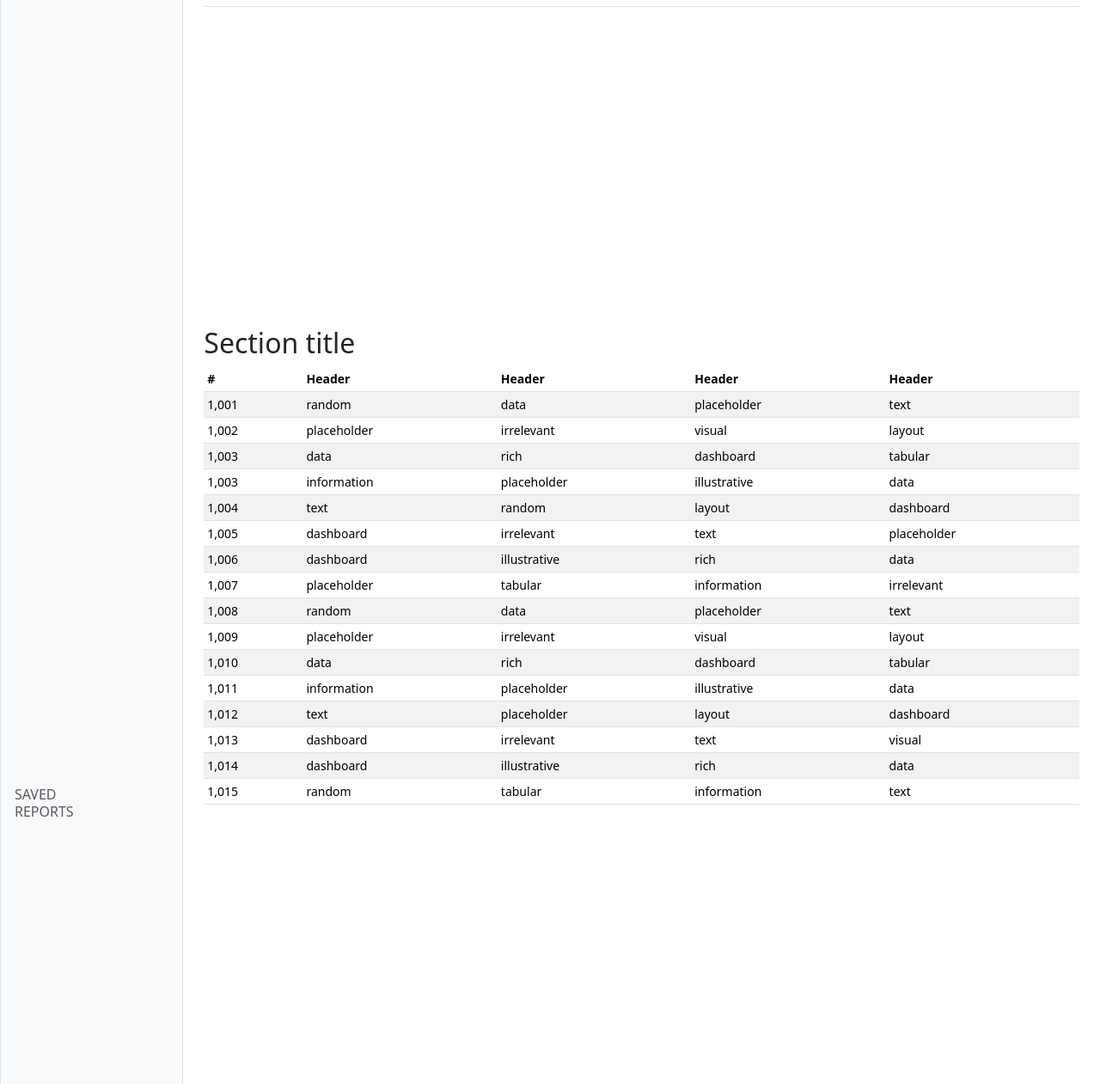
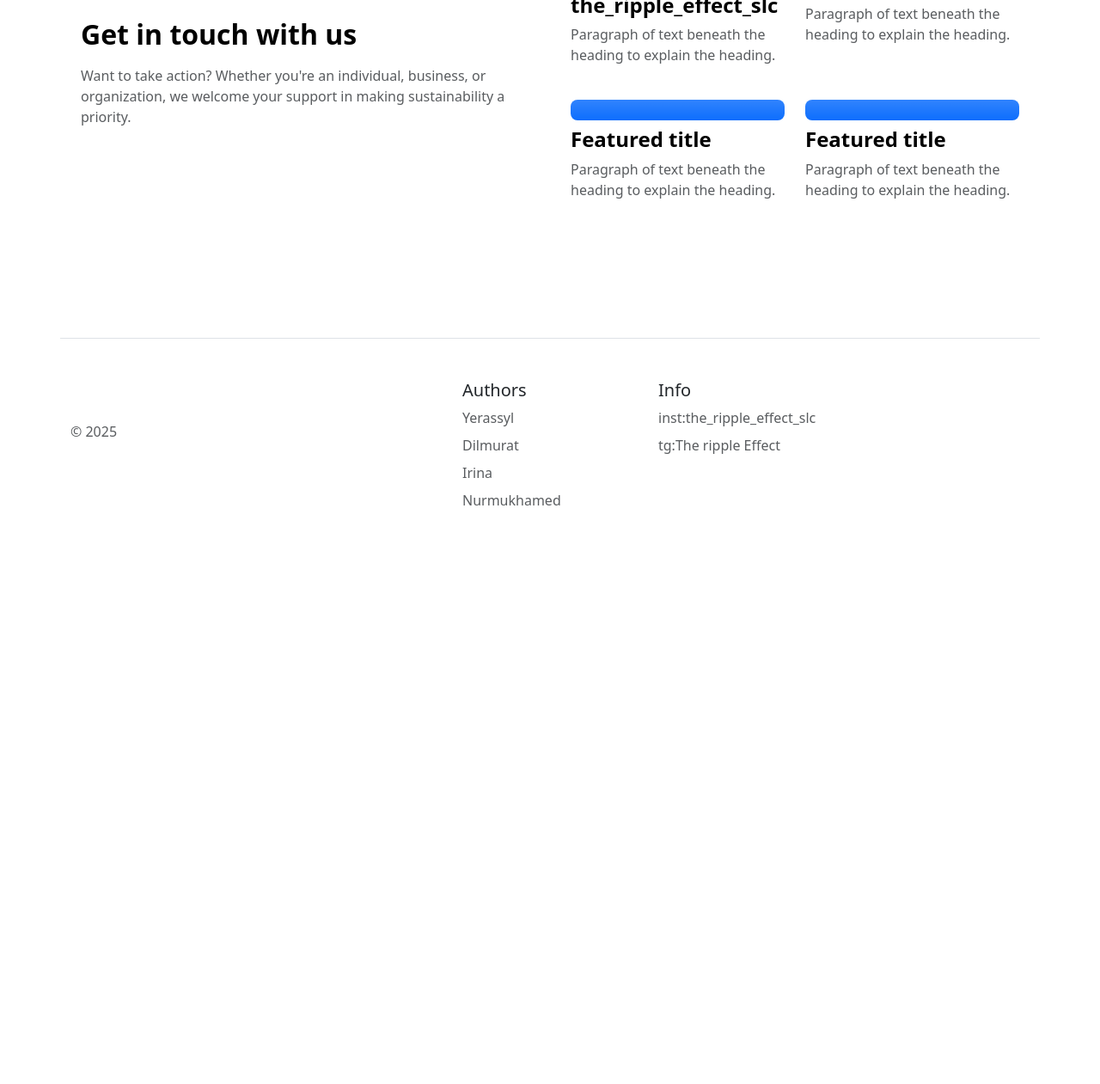
Before and after one commit to Yerassyl1008/slcProject2, a plain HTML site: page index.html in a window 1280 px wide. Shown: the part 1539-2800 px from the top of the page at 86% size. After the commit the page ends 2261 px from the top, so only its background shows below. Drawn offline with nearby package versions, Linux system fonts and the light colour scheme.

Commit message:
Update index.html

```diff
--- a/index.html
+++ b/index.html
@@ -93,8 +93,8 @@
       Every choice we make affects the future of our planet. Conserve water, reduce waste, and make sustainable choices to protect our world for generations to come.
     </p>
     <div class="d-grid gap-2 d-md-flex justify-content-md-center">
-      <button type="button" class="btn btn-primary btn-lg px-4 me-md-2">Join the Movement</button>
-      <button type="button" class="btn btn-outline-light btn-lg px-4">Learn More</button>
+      <a href="https://t.me/+yhe9ltigQGUxOWMy"><button type="button" class="btn btn-primary btn-lg px-4 me-md-2" >Join the Movement </button> </a>
+
     </div>
   </div>
 </div>
@@ -143,261 +143,70 @@
 </div>
 <!-- end of the third part -->
 
+<!-- pre end -->
+<div class="container px-4 py-5">
+  <h2 class="pb-2 border-bottom"></h2>
+
+  <div class="row row-cols-1 row-cols-md-2 align-items-md-center g-5 py-5">
+    <div class="col d-flex flex-column align-items-start gap-2">
+      <h2 class="fw-bold text-body-emphasis">Get in touch with us</h2>
+      <p class="text-body-secondary"  >Want to take action? Whether you're an individual, business, or organization, we welcome your support in making sustainability a priority.</p>
+      <!-- <a href="#" class="btn btn-primary btn-lg">Primary button</a> -->
+    </div>
+
+    <div class="col">
+      <div class="row row-cols-1 row-cols-sm-2 g-4">
+        <div class="col d-flex flex-column gap-2">
+          <div class="feature-icon-small d-inline-flex align-items-center justify-content-center text-bg-primary bg-gradient fs-4 rounded-3">
+            <svg xmlns="http://www.w3.org/2000/svg" width="2em" height="2em" fill="c" class="bi bi-instagram" viewBox="0 0 16 16">
+              <path d="M8 0C5.829 0 5.556.01 4.703.048 3.85.088 3.269.222 2.76.42a3.9 3.9 0 0 0-1.417.923A3.9 3.9 0 0 0 .42 2.76C.222 3.268.087 3.85.048 4.7.01 5.555 0 5.827 0 8.001c0 2.172.01 2.444.048 3.297.04.852.174 1.433.372 1.942.205.526.478.972.923 1.417.444.445.89.719 1.416.923.51.198 1.09.333 1.942.372C5.555 15.99 5.827 16 8 16s2.444-.01 3.298-.048c.851-.04 1.434-.174 1.943-.372a3.9 3.9 0 0 0 1.416-.923c.445-.445.718-.891.923-1.417.197-.509.332-1.09.372-1.942C15.99 10.445 16 10.173 16 8s-.01-2.445-.048-3.299c-.04-.851-.175-1.433-.372-1.941a3.9 3.9 0 0 0-.923-1.417A3.9 3.9 0 0 0 13.24.42c-.51-.198-1.092-.333-1.943-.372C10.443.01 10.172 0 7.998 0zm-.717 1.442h.718c2.136 0 2.389.007 3.232.046.78.035 1.204.166 1.486.275.373.145.64.319.92.599s.453.546.598.92c.11.281.24.705.275 1.485.039.843.047 1.096.047 3.231s-.008 2.389-.047 3.232c-.035.78-.166 1.203-.275 1.485a2.5 2.5 0 0 1-.599.919c-.28.28-.546.453-.92.598-.28.11-.704.24-1.485.276-.843.038-1.096.047-3.232.047s-2.39-.009-3.233-.047c-.78-.036-1.203-.166-1.485-.276a2.5 2.5 0 0 1-.92-.598 2.5 2.5 0 0 1-.6-.92c-.109-.281-.24-.705-.275-1.485-.038-.843-.046-1.096-.046-3.233s.008-2.388.046-3.231c.036-.78.166-1.204.276-1.486.145-.373.319-.64.599-.92s.546-.453.92-.598c.282-.11.705-.24 1.485-.276.738-.034 1.024-.044 2.515-.045zm4.988 1.328a.96.96 0 1 0 0 1.92.96.96 0 0 0 0-1.92m-4.27 1.122a4.109 4.109 0 1 0 0 8.217 4.109 4.109 0 0 0 0-8.217m0 1.441a2.667 2.667 0 1 1 0 5.334 2.667 2.667 0 0 1 0-5.334"/>
+            </svg>
+              <use xlink:href="#collection"></use>
+            </svg>
+          </div>
+          <h4 class="fw-semibold mb-0 text-body-emphasis" href="https://www.instagram.com/the_ripple_effect_slc?utm_source=ig_web_button_share_sheet&igsh=ZDNlZDc0MzIxNw==">the_ripple_effect_slc</h4>
+          <p class="text-body-secondary">Paragraph of text beneath the heading to explain the heading.</p>
+        </div>
+
+        <div class="col d-flex flex-column gap-2">
+          <div class="feature-icon-small d-inline-flex align-items-center justify-content-center text-bg-primary bg-gradient fs-4 rounded-3">
+            <svg class="bi" width="1em" height="1em">
+              <use xlink:href="#gear-fill"></use>
+            </svg>
+          </div>
+          <h4 class="fw-semibold mb-0 text-body-emphasis">Featured title</h4>
+          <p class="text-body-secondary">Paragraph of text beneath the heading to explain the heading.</p>
+        </div>
+
+        <div class="col d-flex flex-column gap-2">
+          <div class="feature-icon-small d-inline-flex align-items-center justify-content-center text-bg-primary bg-gradient fs-4 rounded-3">
+            <svg class="bi" width="1em" height="1em">
+              <use xlink:href="#speedometer"></use>
+            </svg>
+          </div>
+          <h4 class="fw-semibold mb-0 text-body-emphasis">Featured title</h4>
+          <p class="text-body-secondary">Paragraph of text beneath the heading to explain the heading.</p>
+        </div>
+
+        <div class="col d-flex flex-column gap-2">
+          <div class="feature-icon-small d-inline-flex align-items-center justify-content-center text-bg-primary bg-gradient fs-4 rounded-3">
+            <svg class="bi" width="1em" height="1em">
+              <use xlink:href="#table"></use>
+            </svg>
+          </div>
+          <h4 class="fw-semibold mb-0 text-body-emphasis">Featured title</h4>
+          <p class="text-body-secondary">Paragraph of text beneath the heading to explain the heading.</p>
+        </div>
+      </div>
+    </div>
+  </div>
+</div>
+<!-- pre end -->
 
 
 
 
 
-<!--  -->
-<div class="container-fluid">
-  <div class="row">
-    <div class="sidebar border border-right col-md-3 col-lg-2 p-0 bg-body-tertiary">
-      <div class="offcanvas-md offcanvas-end bg-body-tertiary" tabindex="-1" id="sidebarMenu" aria-labelledby="sidebarMenuLabel">
-        <div class="offcanvas-header">
-          <h5 class="offcanvas-title" id="sidebarMenuLabel">Company name</h5>
-          <button type="button" class="btn-close" data-bs-dismiss="offcanvas" data-bs-target="#sidebarMenu" aria-label="Close"></button>
-        </div>
-        <div class="offcanvas-body d-md-flex flex-column p-0 pt-lg-3 overflow-y-auto">
-          <ul class="nav flex-column">
-            <li class="nav-item">
-              <a class="nav-link d-flex align-items-center gap-2 active" aria-current="page" href="#">
-                <svg class="bi"><use xlink:href="#house-fill"></use></svg>
-                Dashboard
-              </a>
-            </li>
-            <li class="nav-item">
-              <a class="nav-link d-flex align-items-center gap-2" href="#">
-                <svg class="bi"><use xlink:href="#file-earmark"></use></svg>
-                Orders
-              </a>
-            </li>
-            <li class="nav-item">
-              <a class="nav-link d-flex align-items-center gap-2" href="#">
-                <svg class="bi"><use xlink:href="#cart"></use></svg>
-                Products
-              </a>
-            </li>
-            <li class="nav-item">
-              <a class="nav-link d-flex align-items-center gap-2" href="#">
-                <svg class="bi"><use xlink:href="#people"></use></svg>
-                Customers
-              </a>
-            </li>
-            <li class="nav-item">
-              <a class="nav-link d-flex align-items-center gap-2" href="#">
-                <svg class="bi"><use xlink:href="#graph-up"></use></svg>
-                Reports
-              </a>
-            </li>
-            <li class="nav-item">
-              <a class="nav-link d-flex align-items-center gap-2" href="#">
-                <svg class="bi"><use xlink:href="#puzzle"></use></svg>
-                Integrations
-              </a>
-            </li>
-          </ul>
-
-          <h6 class="sidebar-heading d-flex justify-content-between align-items-center px-3 mt-4 mb-1 text-body-secondary text-uppercase">
-            <span>Saved reports</span>
-            <a class="link-secondary" href="#" aria-label="Add a new report">
-              <svg class="bi"><use xlink:href="#plus-circle"></use></svg>
-            </a>
-          </h6>
-          <ul class="nav flex-column mb-auto">
-            <li class="nav-item">
-              <a class="nav-link d-flex align-items-center gap-2" href="#">
-                <svg class="bi"><use xlink:href="#file-earmark-text"></use></svg>
-                Current month
-              </a>
-            </li>
-            <li class="nav-item">
-              <a class="nav-link d-flex align-items-center gap-2" href="#">
-                <svg class="bi"><use xlink:href="#file-earmark-text"></use></svg>
-                Last quarter
-              </a>
-            </li>
-            <li class="nav-item">
-              <a class="nav-link d-flex align-items-center gap-2" href="#">
-                <svg class="bi"><use xlink:href="#file-earmark-text"></use></svg>
-                Social engagement
-              </a>
-            </li>
-            <li class="nav-item">
-              <a class="nav-link d-flex align-items-center gap-2" href="#">
-                <svg class="bi"><use xlink:href="#file-earmark-text"></use></svg>
-                Year-end sale
-              </a>
-            </li>
-          </ul>
-
-          <hr class="my-3">
-
-          <ul class="nav flex-column mb-auto">
-            <li class="nav-item">
-              <a class="nav-link d-flex align-items-center gap-2" href="#">
-                <svg class="bi"><use xlink:href="#gear-wide-connected"></use></svg>
-                Settings
-              </a>
-            </li>
-            <li class="nav-item">
-              <a class="nav-link d-flex align-items-center gap-2" href="#">
-                <svg class="bi"><use xlink:href="#door-closed"></use></svg>
-                Sign out
-              </a>
-            </li>
-          </ul>
-        </div>
-      </div>
-    </div>
-
-    <main class="col-md-9 ms-sm-auto col-lg-10 px-md-4">
-      <div class="d-flex justify-content-between flex-wrap flex-md-nowrap align-items-center pt-3 pb-2 mb-3 border-bottom">
-        <h1 class="h2">Dashboard</h1>
-        <div class="btn-toolbar mb-2 mb-md-0">
-          <div class="btn-group me-2">
-            <button type="button" class="btn btn-sm btn-outline-secondary">Share</button>
-            <button type="button" class="btn btn-sm btn-outline-secondary">Export</button>
-          </div>
-          <button type="button" class="btn btn-sm btn-outline-secondary dropdown-toggle d-flex align-items-center gap-1">
-            <svg class="bi"><use xlink:href="#calendar3"></use></svg>
-            This week
-          </button>
-        </div>
-      </div>
-
-      <canvas class="my-4 w-100" id="myChart" width="864" height="364" style="display: block; box-sizing: border-box; height: 324px; width: 768px;"></canvas>
-
-      <h2>Section title</h2>
-      <div class="table-responsive small">
-        <table class="table table-striped table-sm">
-          <thead>
-            <tr>
-              <th scope="col">#</th>
-              <th scope="col">Header</th>
-              <th scope="col">Header</th>
-              <th scope="col">Header</th>
-              <th scope="col">Header</th>
-            </tr>
-          </thead>
-          <tbody>
-            <tr>
-              <td>1,001</td>
-              <td>random</td>
-              <td>data</td>
-              <td>placeholder</td>
-              <td>text</td>
-            </tr>
-            <tr>
-              <td>1,002</td>
-              <td>placeholder</td>
-              <td>irrelevant</td>
-              <td>visual</td>
-              <td>layout</td>
-            </tr>
-            <tr>
-              <td>1,003</td>
-              <td>data</td>
-              <td>rich</td>
-              <td>dashboard</td>
-              <td>tabular</td>
-            </tr>
-            <tr>
-              <td>1,003</td>
-              <td>information</td>
-              <td>placeholder</td>
-              <td>illustrative</td>
-              <td>data</td>
-            </tr>
-            <tr>
-              <td>1,004</td>
-              <td>text</td>
-              <td>random</td>
-              <td>layout</td>
-              <td>dashboard</td>
-            </tr>
-            <tr>
-              <td>1,005</td>
-              <td>dashboard</td>
-              <td>irrelevant</td>
-              <td>text</td>
-              <td>placeholder</td>
-            </tr>
-            <tr>
-              <td>1,006</td>
-              <td>dashboard</td>
-              <td>illustrative</td>
-              <td>rich</td>
-              <td>data</td>
-            </tr>
-            <tr>
-              <td>1,007</td>
-              <td>placeholder</td>
-              <td>tabular</td>
-              <td>information</td>
-              <td>irrelevant</td>
-            </tr>
-            <tr>
-              <td>1,008</td>
-              <td>random</td>
-              <td>data</td>
-              <td>placeholder</td>
-              <td>text</td>
-            </tr>
-            <tr>
-              <td>1,009</td>
-              <td>placeholder</td>
-              <td>irrelevant</td>
-              <td>visual</td>
-              <td>layout</td>
-            </tr>
-            <tr>
-              <td>1,010</td>
-              <td>data</td>
-              <td>rich</td>
-              <td>dashboard</td>
-              <td>tabular</td>
-            </tr>
-            <tr>
-              <td>1,011</td>
-              <td>information</td>
-              <td>placeholder</td>
-              <td>illustrative</td>
-              <td>data</td>
-            </tr>
-            <tr>
-              <td>1,012</td>
-              <td>text</td>
-              <td>placeholder</td>
-              <td>layout</td>
-              <td>dashboard</td>
-            </tr>
-            <tr>
-              <td>1,013</td>
-              <td>dashboard</td>
-              <td>irrelevant</td>
-              <td>text</td>
-              <td>visual</td>
-            </tr>
-            <tr>
-              <td>1,014</td>
-              <td>dashboard</td>
-              <td>illustrative</td>
-              <td>rich</td>
-              <td>data</td>
-            </tr>
-            <tr>
-              <td>1,015</td>
-              <td>random</td>
-              <td>tabular</td>
-              <td>information</td>
-              <td>text</td>
-            </tr>
-          </tbody>
-        </table>
-      </div>
-    </main>
-  </div>
-</div>
 
 
 
@@ -408,7 +217,7 @@
       <a href="/" class="d-flex align-items-center mb-3 link-body-emphasis text-decoration-none">
         <svg class="bi me-2" width="40" height="32"><use xlink:href="#bootstrap"></use></svg>
       </a>
-      <p class="text-body-secondary">© 2024</p>
+      <p class="text-body-secondary">© 2025</p>
     </div>
 
     <div class="col mb-3">
@@ -416,35 +225,35 @@
     </div>
 
     <div class="col mb-3">
-      <h5>Section</h5>
+      <h5>Authors</h5>
       <ul class="nav flex-column">
-        <li class="nav-item mb-2"><a href="#" class="nav-link p-0 text-body-secondary">Home</a></li>
-        <li class="nav-item mb-2"><a href="#" class="nav-link p-0 text-body-secondary">Features</a></li>
-        <li class="nav-item mb-2"><a href="#" class="nav-link p-0 text-body-secondary">Pricing</a></li>
-        <li class="nav-item mb-2"><a href="#" class="nav-link p-0 text-body-secondary">FAQs</a></li>
-        <li class="nav-item mb-2"><a href="#" class="nav-link p-0 text-body-secondary">About</a></li>
+        <li class="nav-item mb-2"><a href="#" class="nav-link p-0 text-body-secondary">Yerassyl</a></li>
+        <li class="nav-item mb-2"><a href="#" class="nav-link p-0 text-body-secondary">Dilmurat</a></li>
+        <li class="nav-item mb-2"><a href="#" class="nav-link p-0 text-body-secondary">Irina</a></li>
+        <li class="nav-item mb-2"><a href="#" class="nav-link p-0 text-body-secondary">Nurmukhamed</a></li>
+        <li class="nav-item mb-2"><a href="#" class="nav-link p-0 text-body-secondary"></a></li>
       </ul>
     </div>
 
     <div class="col mb-3">
-      <h5>Section</h5>
+      <h5>Info</h5>
       <ul class="nav flex-column">
-        <li class="nav-item mb-2"><a href="#" class="nav-link p-0 text-body-secondary">Home</a></li>
-        <li class="nav-item mb-2"><a href="#" class="nav-link p-0 text-body-secondary">Features</a></li>
-        <li class="nav-item mb-2"><a href="#" class="nav-link p-0 text-body-secondary">Pricing</a></li>
-        <li class="nav-item mb-2"><a href="#" class="nav-link p-0 text-body-secondary">FAQs</a></li>
-        <li class="nav-item mb-2"><a href="#" class="nav-link p-0 text-body-secondary">About</a></li>
+        <li class="nav-item mb-2"><a href="https://www.instagram.com/the_ripple_effect_slc?utm_source=ig_web_button_share_sheet&igsh=ZDNlZDc0MzIxNw==" class="nav-link p-0 text-body-secondary">inst:the_ripple_effect_slc</a></li>
+        <li class="nav-item mb-2"><a href="https://t.me/+HdiQIG5nQzpjN2Yy" class="nav-link p-0 text-body-secondary">tg:The ripple Effect</a></li>
+        <li class="nav-item mb-2"><a href="#" class="nav-link p-0 text-body-secondary"></a></li>
+        <li class="nav-item mb-2"><a href="#" class="nav-link p-0 text-body-secondary"></a></li>
+        <li class="nav-item mb-2"><a href="#" class="nav-link p-0 text-body-secondary"></a></li>
       </ul>
     </div>
 
     <div class="col mb-3">
-      <h5>Section</h5>
+      <h5></h5>
       <ul class="nav flex-column">
-        <li class="nav-item mb-2"><a href="#" class="nav-link p-0 text-body-secondary">Home</a></li>
-        <li class="nav-item mb-2"><a href="#" class="nav-link p-0 text-body-secondary">Features</a></li>
-        <li class="nav-item mb-2"><a href="#" class="nav-link p-0 text-body-secondary">Pricing</a></li>
-        <li class="nav-item mb-2"><a href="#" class="nav-link p-0 text-body-secondary">FAQs</a></li>
-        <li class="nav-item mb-2"><a href="#" class="nav-link p-0 text-body-secondary">About</a></li>
+        <li class="nav-item mb-2"><a href="#" class="nav-link p-0 text-body-secondary"></a></li>
+        <li class="nav-item mb-2"><a href="#" class="nav-link p-0 text-body-secondary"></a></li>
+        <li class="nav-item mb-2"><a href="#" class="nav-link p-0 text-body-secondary"></a></li>
+        <li class="nav-item mb-2"><a href="#" class="nav-link p-0 text-body-secondary"></a></li>
+        <li class="nav-item mb-2"><a href="#" class="nav-link p-0 text-body-secondary"></a></li>
       </ul>
     </div>
   </footer>
@@ -457,5 +266,5 @@
   </script>
 
 </body>
->>>>>>> 5d69101 (update)
+
 </html>
```
